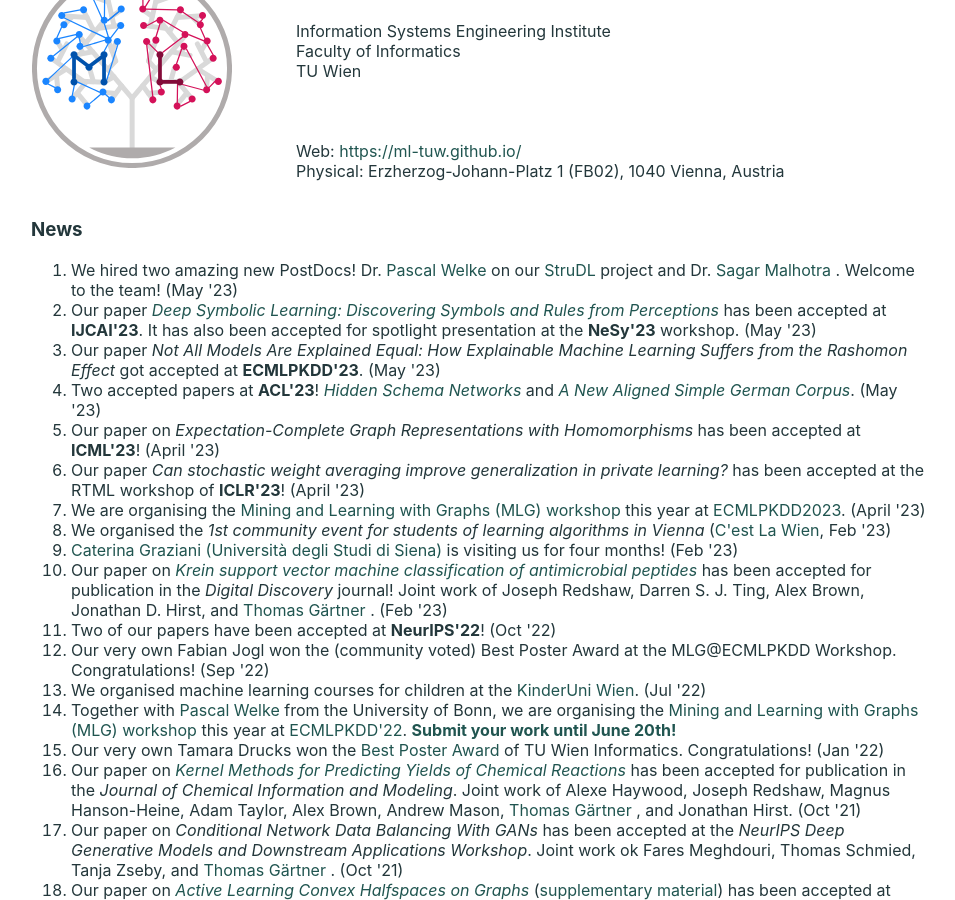
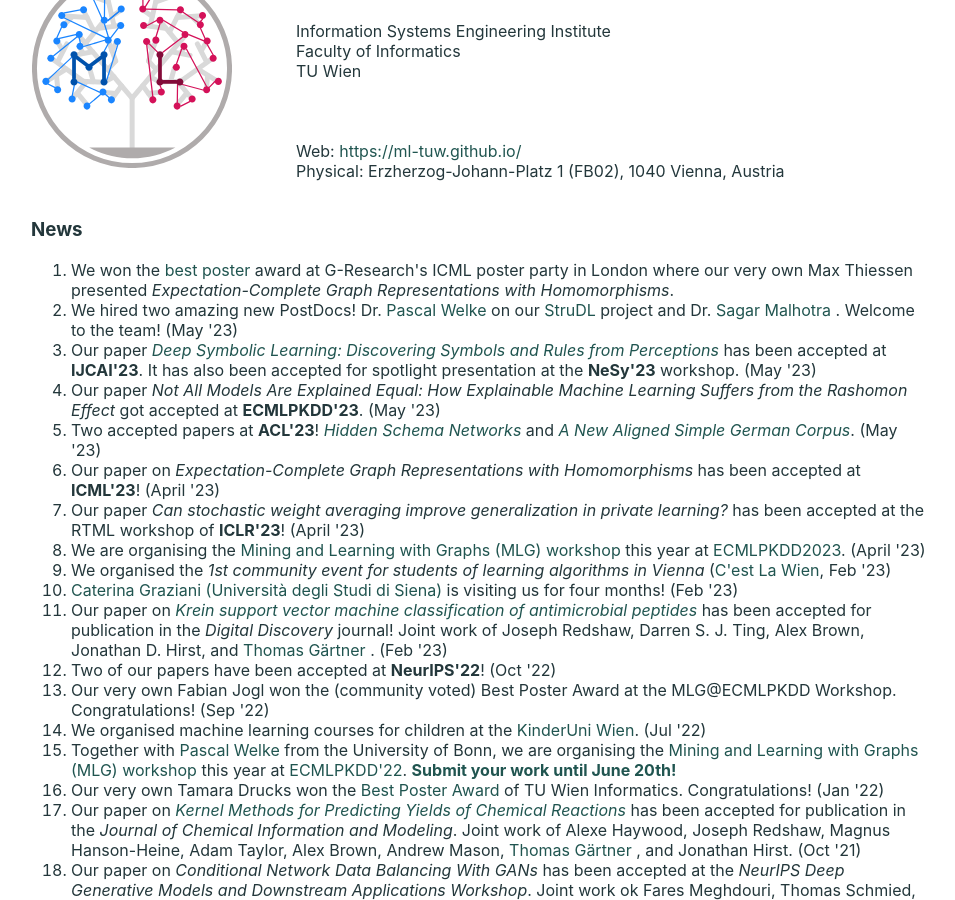
Before and after one commit to ml-tuw/ml-tuw.github.io, a Jekyll site: the page built from index.html, in a window 1280 px wide and 900 px high, scrolled down 301 px. Shown: the whole window, without its empty margins (161-1116 px from the left). Built offline with Jekyll 4.4.1, drawn with Linux system fonts in a browser that asks for light colours.

Commit message:
add best poster info

```diff
--- a/index.html
+++ b/index.html
@@ -34,6 +34,7 @@
 
 <h3> News </h3>
 <ol>
+<li>We won the <a href="publications/expectation_complete_poster_ICML.pdf">best poster</a> award at G-Research's ICML poster party in London where our very own Max Thiessen presented <i>Expectation-Complete Graph Representations with Homomorphisms</i>.</li>
 <li>We hired two amazing new PostDocs! Dr. {% include listppl.html ppls="PascalWelke" -%} on our <a href="projects/">StruDL</a> project and Dr. {% include listppl.html ppls="SagarMalhotra" -%}. Welcome to the team! (May '23)</li>
 <li>Our paper <i><a href="https://arxiv.org/abs/2208.11561">Deep Symbolic Learning: Discovering Symbols and Rules from Perceptions</a></i> has been accepted at <b>IJCAI'23</b>. It has also been accepted for spotlight presentation at the <b>NeSy'23</b> workshop. (May '23)
 <li>Our paper <i>Not All Models Are Explained Equal: How Explainable Machine Learning Suffers from the Rashomon Effect</i> got accepted at <b>ECMLPKDD'23</b>. (May '23)</li>
```
